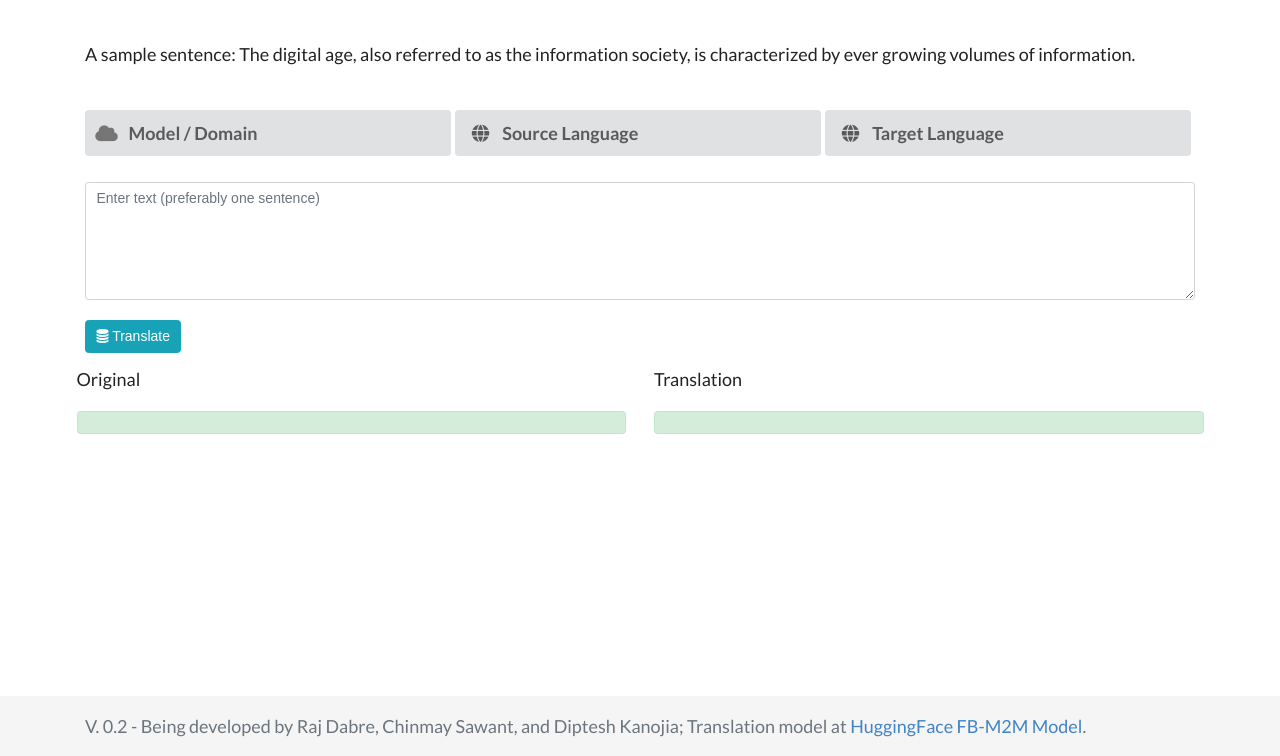
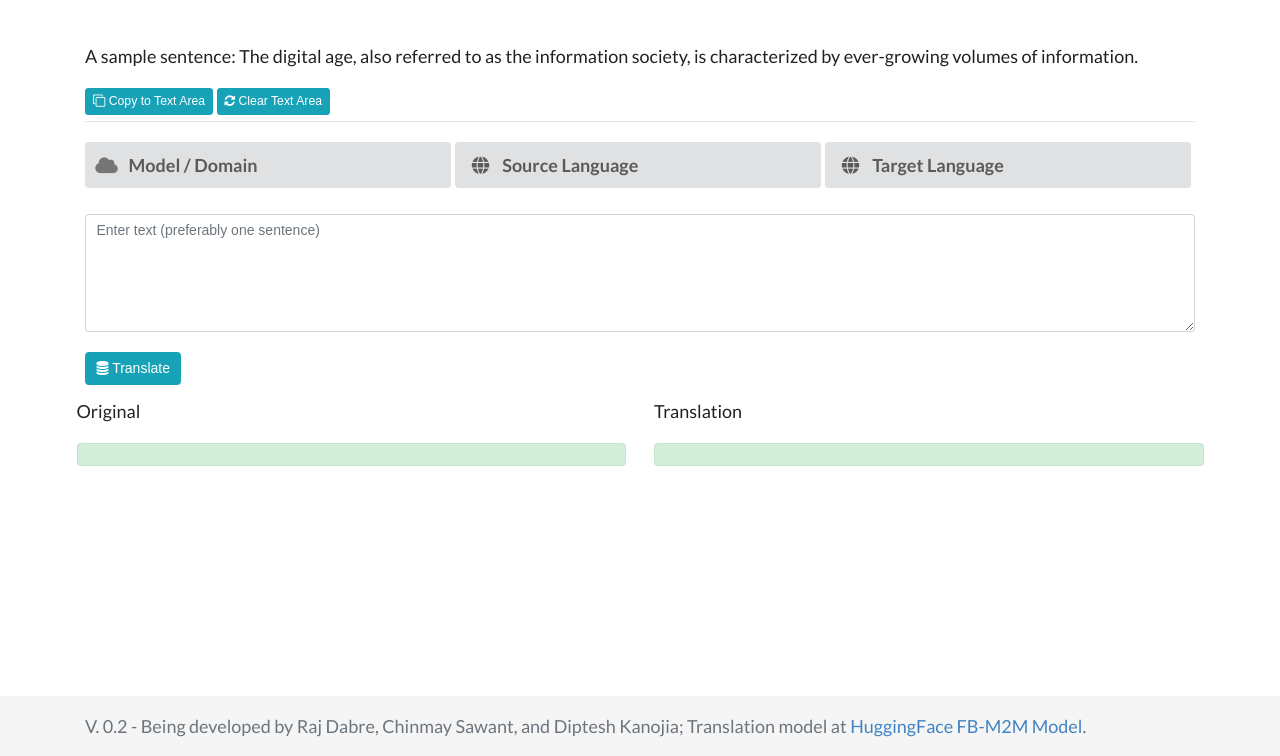
Before and after one commit to chinmayembedded/flask_template, a Python web app: template flask/templates/index.html in a window 1280 px wide. Shown: the part 44-800 px from the top of the page. Run offline with Jinja, Linux system fonts and the light colour scheme; the template is opened without the code that fills it, so the values that code supplies are empty; some libraries are stand-ins or nearby versions.

Commit message:
alert boxes, copy button, clear button added

```diff
--- a/flask/templates/index.html
+++ b/flask/templates/index.html
@@ -18,35 +18,39 @@
         <script src="https://stackpath.bootstrapcdn.com/bootstrap/4.2.1/js/bootstrap.min.js" integrity="sha384-B0UglyR+jN6CkvvICOB2joaf5I4l3gm9GU6Hc1og6Ls7i6U/mkkaduKaBhlAXv9k" crossorigin="anonymous"></script>
         <script src="{{ url_for('static', filename='semantic.js') }}"></script>
         <script>
-            // $(function(){
-			// 	$("#sourcel div").click(function(){
-			// 		$("#sourcelang").val($(this).attr("data-id"));
-            //         // console.log($("#sourcel div").attr("data-id"))
-			// 	});
-			// });
-            // $(function(){
-			// 	$("#targetl div").click(function(){
-			// 		$("#targetlang").val($(this).attr("data-id"));
-            //         // console.log($("#targetl div").attr("data-id"))
-			// 	});
-			// });
+
             $(document).ready(function(){
                 $('.ui.dropdown')
                 .dropdown();
             });
-
+            $(document).ready(function(){
+                var textContent = "The digital age, also referred to as the information society, is characterized by ever-growing volumes of information.";
+                $("#copybutton").click(function(){
+                    $("#textareasource").val(textContent);
+                });
+            });
+            $(document).ready(function(){
+                $("#clearbutton").click(function(){
+                    $("#textareasource").val('');
+                });
+            });
             $(function(){
 				$("#translate").click(function(){
+
+                    $("#sourceAlert").hide()
+                    $("#targetAlert").hide()
+                    $("#rawTextAlert").hide()
+
                     if($('input[class=sourcelang]').val() == ""){
-                       alert("Please select source language");
+                        $("#sourceAlert").show()
                         return false;
                     }
                     if($('input[class=targetlang]').val() == ""){
-                        alert("Please select target language");
+                        $("#targetAlert").show()
                         return false;
                     }
                     if($("#textareasource").val() == ""){
-                        alert("Please enter text to translate");
+                        $("#rawTextAlert").show()
                         return false;
                     }
                     var requestData = {
@@ -81,8 +85,24 @@
         <br /><br /><br /><br />
         <div class="container">
             <form method="POST" action="">
-				A sample sentence: The digital age, also referred to as the information society, is characterized by ever growing volumes of information.<br /><br/>
+				<p id="textsample">A sample sentence: The digital age, also referred to as the information society, is characterized by ever-growing volumes of information.</p>
+                <button id ="copybutton" type="button" class="btn btn-sm btn-info" ><i class="fa fa-clone"></i> Copy to Text Area</button> <button id ="clearbutton" type="button" class="btn btn-sm btn-info" ><i class="fa fa-refresh"></i> Clear Text Area</button>
                 <br /><br />
+                <div class="container ui stackable equal width grid">
+                    <div class="ui fluid alert alert-warning column" style="display: none" id="sourceAlert">
+                        <a class="close" onclick="$('#sourceAlert').hide()">×</a>
+                        Please specify the <strong>Source Language</strong>.
+                    </div>
+                    <div class="ui fluid alert alert-warning column" style="display: none" id="targetAlert">
+                        <a class="close" onclick="$('#targetAlert').hide()">×</a>
+                        Please specify the <strong>Target Language</strong>.
+                    </div>
+                    <div class="ui fluid alert alert-warning column" style="display: none" id="rawTextAlert">
+                        <a class="close" onclick="$('#rawTextAlert').hide()">×</a>
+                        Please enter <strong>the text</strong> to be translated.
+                    </div>
+                </div>
+                <hr><br/>
                 <div class="form-group">
                     <div class="container ui stackable equal width grid">
                         <div class="ui fluid search dropdown button column">
```
Also changed, not shown: other parts of flask/templates/index.html (+34 -35 lines).
